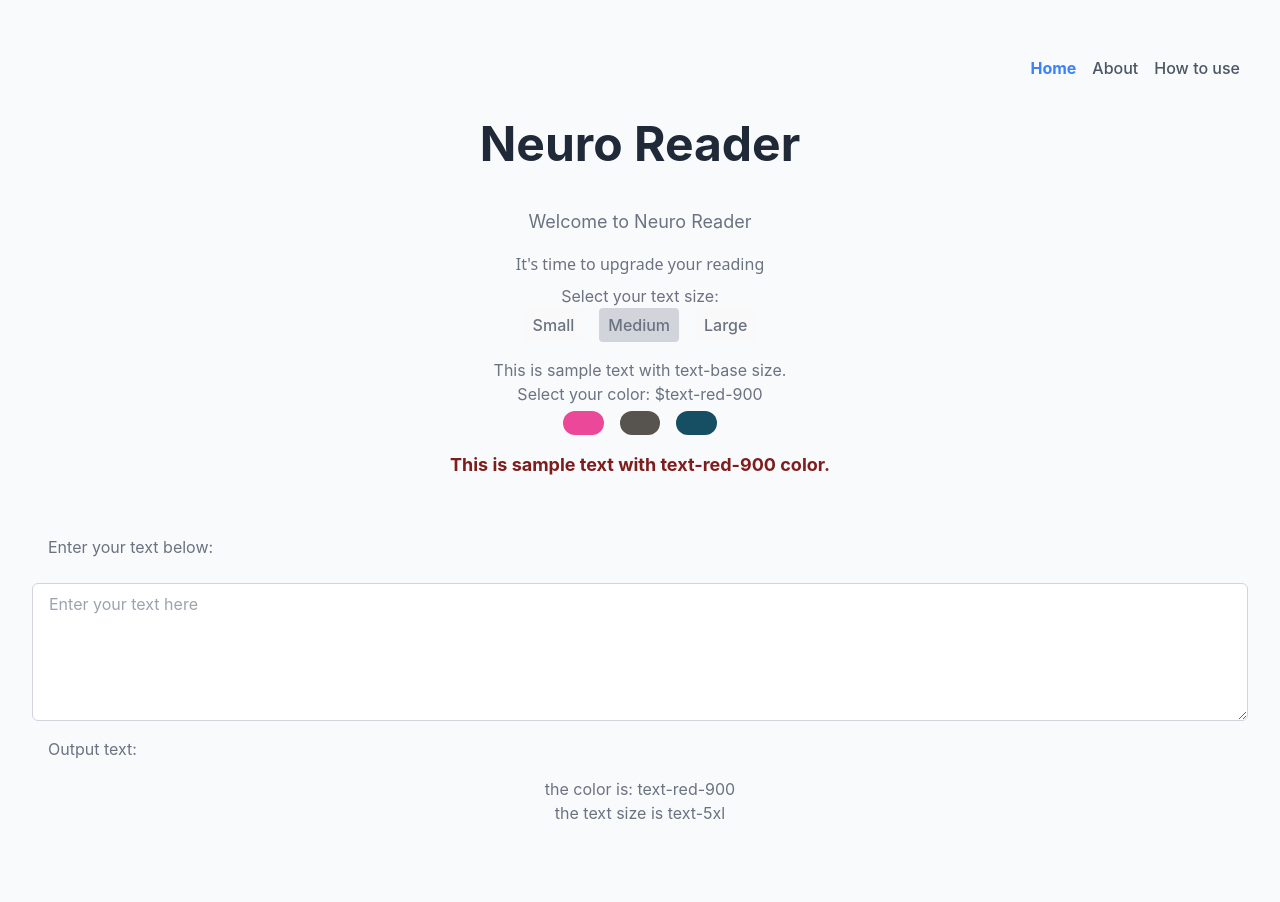
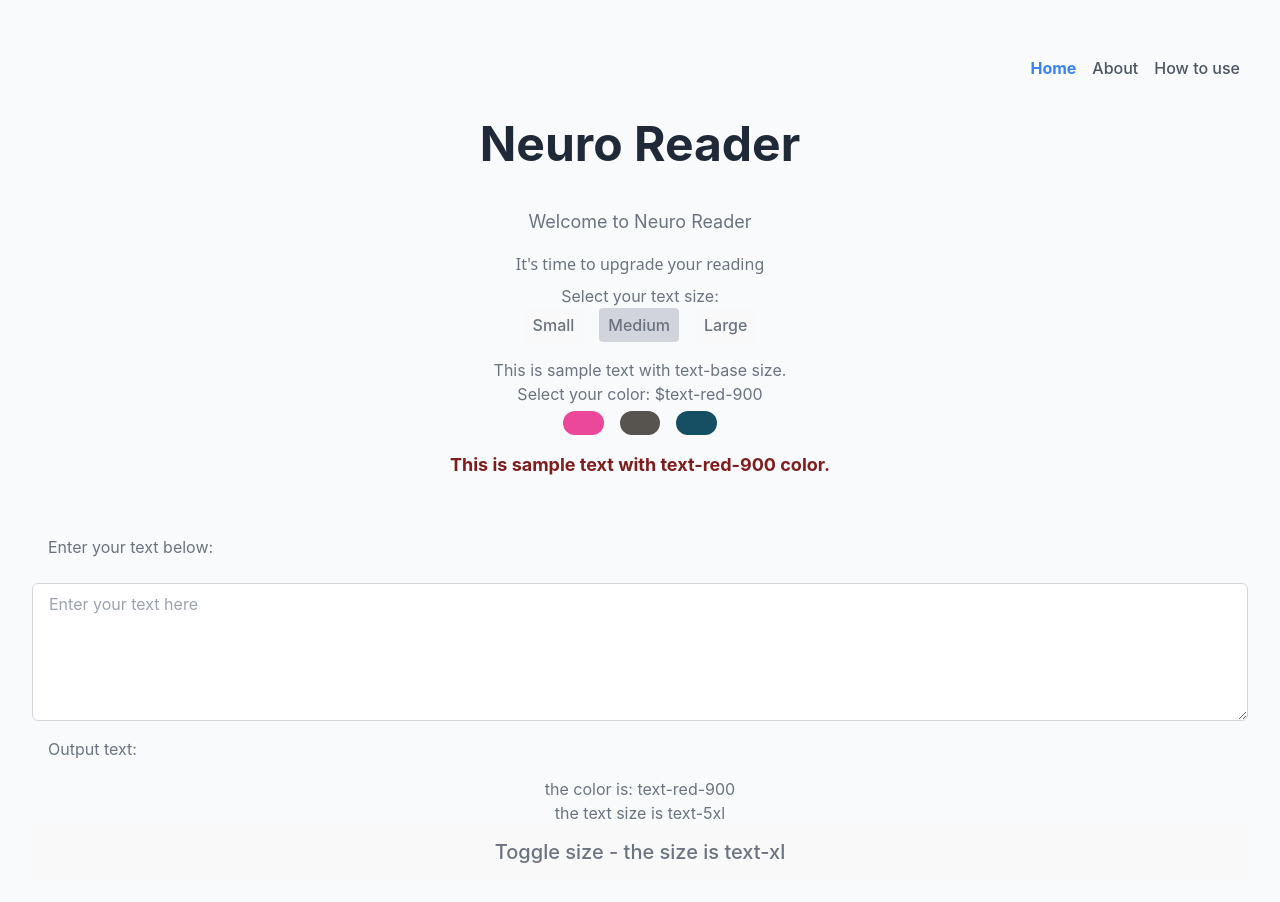
Before and after one commit to laurencetuchin/neuroreader, a React (Vite) app in the folder neuro-reader/: page / in a window 1280 px wide. Shown: the top 902 px of the page. Built offline with nearby package versions, Linux system fonts and the light colour scheme.

Commit message:
Create working adjustment context

```diff
--- a/neuro-reader/src/features/NeuroReader.jsx
+++ b/neuro-reader/src/features/NeuroReader.jsx
@@ -1,17 +1,22 @@
 import React from 'react'
+import { useContext } from 'react';
 import { useState } from 'react'
+import MyContext from '../utilities/MyContext';
 import AdjustColor from './AdjustColor';
 // import AdjustTextSize from './AdjustTextSize';
 
 export default function NeuroReader({ textSize }) {
 
     const [inputValue, setInputValue] = useState('');
+    // const size = useContext(TextSizeContext);
 
     function handleInputChange(event) {
         setInputValue(event.target.value);
     }
 
     const magicColor = "text-red-900";
+
+
 
     // function that takes word input length and identifies whether appropriate to bold or not
     // need to update to include min one character if word length < 3
@@ -72,6 +77,7 @@ export default function NeuroReader({ textSize }) {
           </div>
           <div>the color is: {magicColor}</div>
           <div>the text size is {textSize}</div>
+          <MyContext />
 
         </div>
       );
--- a/neuro-reader/src/utilities/MyContext.jsx
+++ b/neuro-reader/src/utilities/MyContext.jsx
@@ -0,0 +1,22 @@
+import React from "react";
+import { createContext, useContext, useState } from "react";
+
+const TextSizeContext = createContext('text-xl');
+
+
+export default function MyContext() {
+    const [size, setSize] = useState('text-xl');
+
+  return (
+    <>
+        <TextSizeContext.Provider value={size}>
+            <button onClick={() => {
+                setSize(size === 'text-xl' ? 'text-2xl' : 'text-xl');
+            }} className={size}>
+                Toggle size - the size is {size}
+            </button>
+        </TextSizeContext.Provider>
+
+    </>
+    )
+}
```
